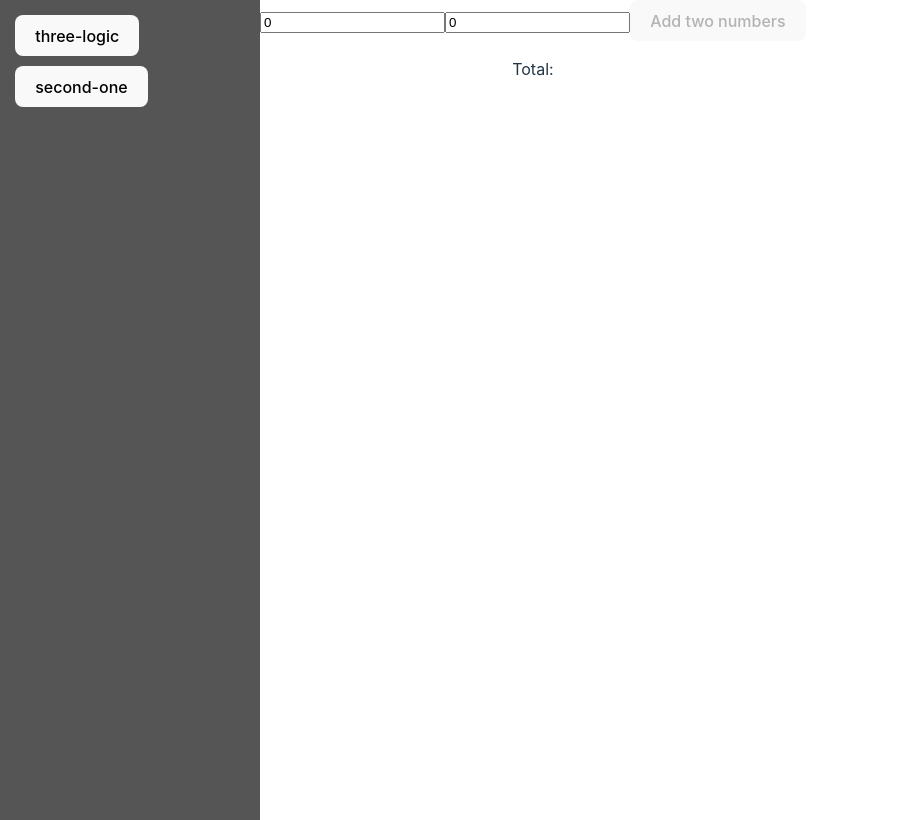
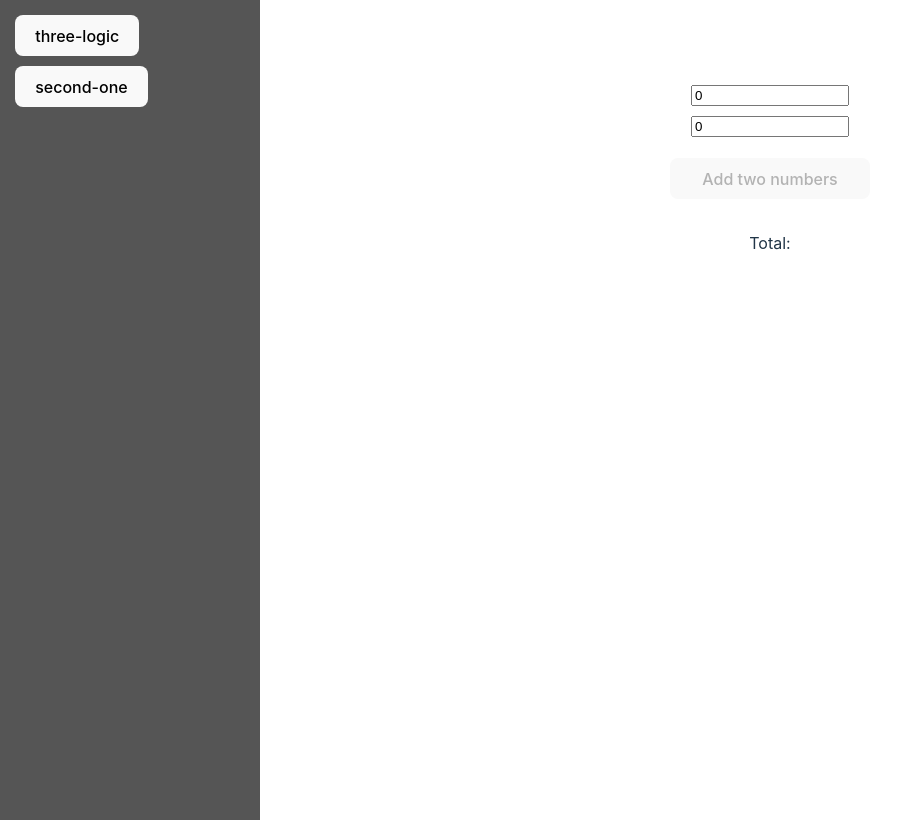
Before and after one commit to euguilhermegirardi/react-interview-challenges, a React (Vite) app: page /second-one in a window 1280 px wide. Shown: the whole page, without its empty margins (0-897 px from the left). Built offline with nearby package versions, Linux system fonts and the light colour scheme.

Commit message:
css tidy-up

```diff
--- a/src/challenges/1-three-logic/threeLogic.tsx
+++ b/src/challenges/1-three-logic/threeLogic.tsx
@@ -1,7 +1,7 @@
 // Explain what is a three structure in code.
 
 import { useState } from 'react';
-import './threeLogic.css';
+import './styles.css';
 
 type FileProps = {
   name: string;
--- /dev/null
+++ b/src/challenges/2-sum-of-two-numbers/styles.css
@@ -0,0 +1,17 @@
+.two-numbers-content {
+  display: flex;
+  flex-direction: column;
+  align-items: center;
+  width: 100%;
+  padding: 5rem;
+}
+
+.numbers-input {
+  width: 150px;
+  margin: 5px 0;
+}
+
+.numbers-btn {
+  width: 200px;
+  margin: 1rem 0;
+}
--- a/src/challenges/2-sum-of-two-numbers/sum-of-two-numbers.tsx
+++ b/src/challenges/2-sum-of-two-numbers/sum-of-two-numbers.tsx
@@ -1,6 +1,7 @@
 // Sum of two numbers and disabled button
 
 import { useState } from 'react';
+import './styles.css';
 
 const SumOfTwoNumbers = () => {
   const [firstInput, setFirstInput] = useState<number>(0);
@@ -14,20 +15,23 @@ const SumOfTwoNumbers = () => {
   };
 
   return (
-    <div>
+    <div className='two-numbers-content'>
       <input
-        type="number"
+        className='numbers-input'
+        type='number'
         value={firstInput}
         onChange={(event) => setFirstInput(+event.target.value)}
       />
 
       <input
-        type="number"
+        className='numbers-input'
+        type='number'
         value={secondInput}
         onChange={(event) => setSecondInput(+event.target.value)}
       />
 
       <button
+        className='numbers-btn'
         disabled={(!firstInput || !secondInput)}
         onClick={handleAddNumbers}
       >
```
Also changed, not shown: src/challenges/1-three-logic/styles.css (renamed from src/challenges/1-three-logic/threeLogic.css).
